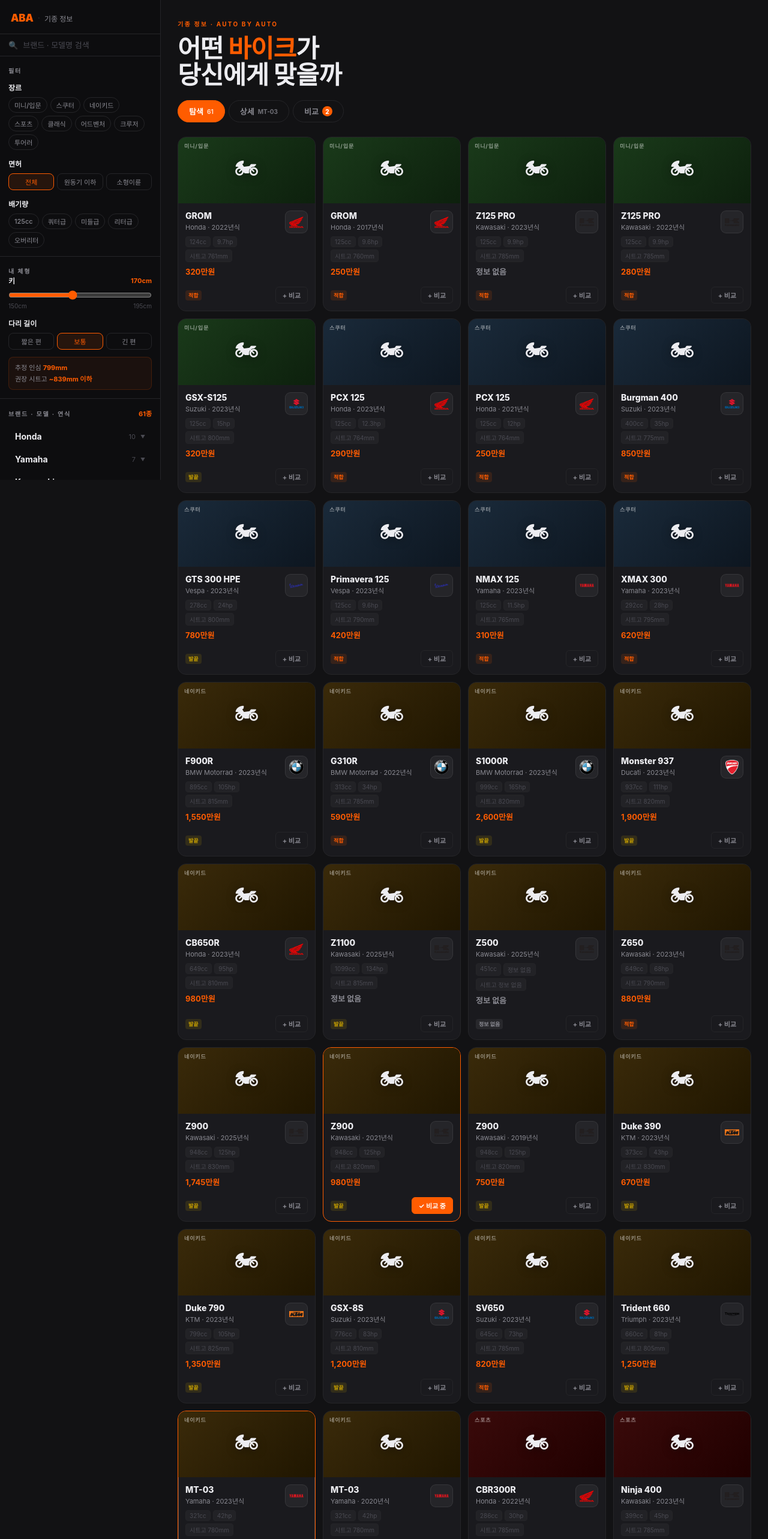
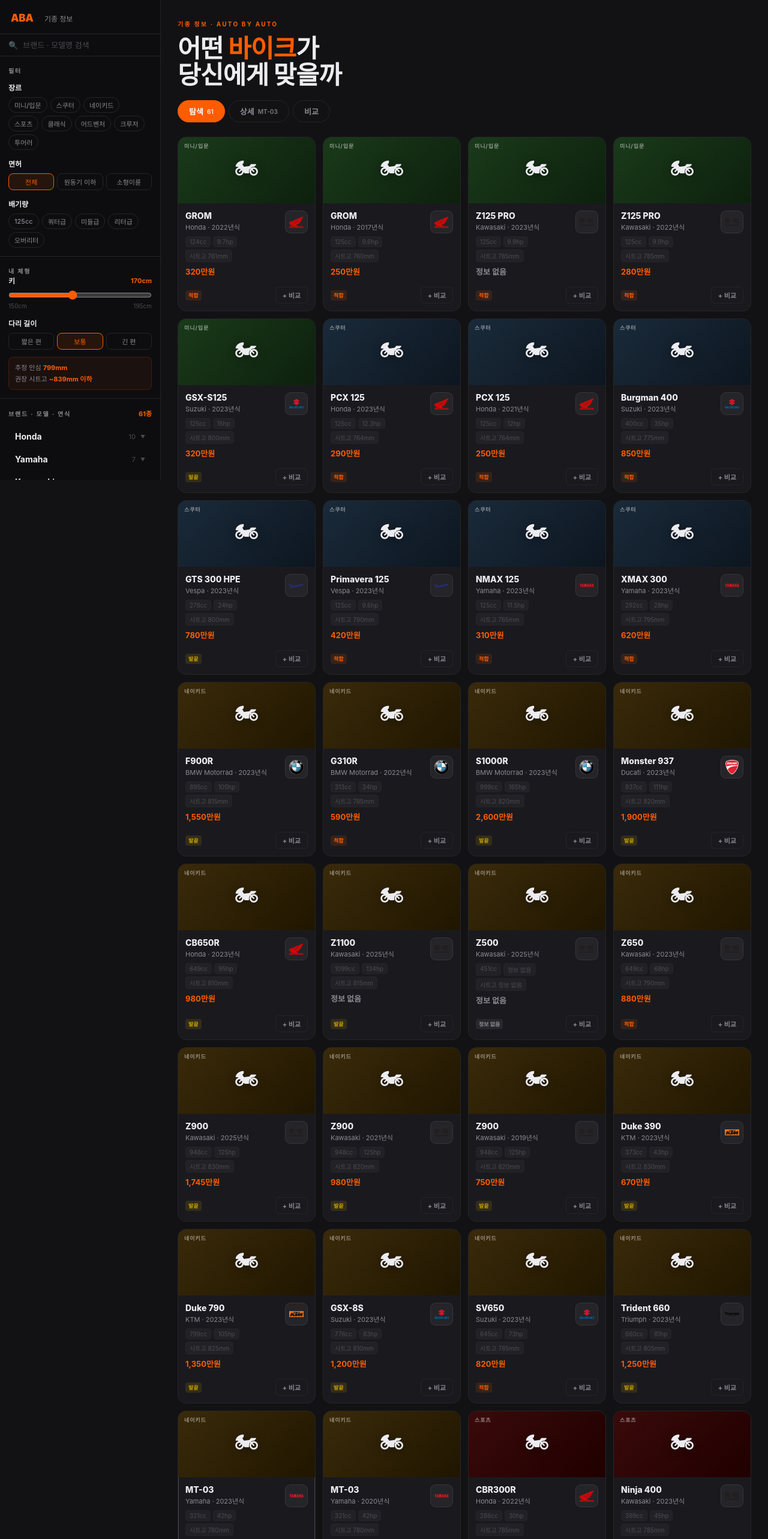
Before and after one commit to garidana-collab/auto-by-auto, a React (Vite) app: page / in a window 1280 px wide. Shown: the top 2566 px of the page at 60% size. Built offline with nearby package versions, Linux system fonts and the light colour scheme.

Commit message:
feat: first selected models gone
최초 선택된 상태의 기종들 선택 해제

```diff
--- a/src/App.jsx
+++ b/src/App.jsx
@@ -93,7 +93,7 @@
   const [openModel, setOpenModel] = useState(null)
 
   // 비교 대상
-  const [compared, setCompared] = useState(['mt03-2023', 'z900-2021'])
+  const [compared, setCompared] = useState([])
 
   // 상세 보기 대상
   const [selectedBikeId, setSelectedBikeId] = useState('mt03-2023')
```
